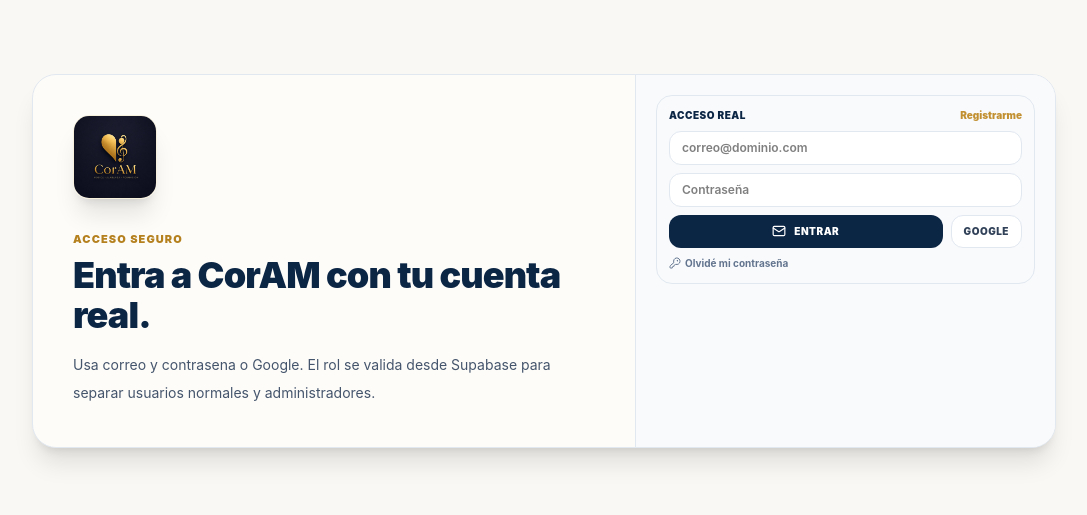
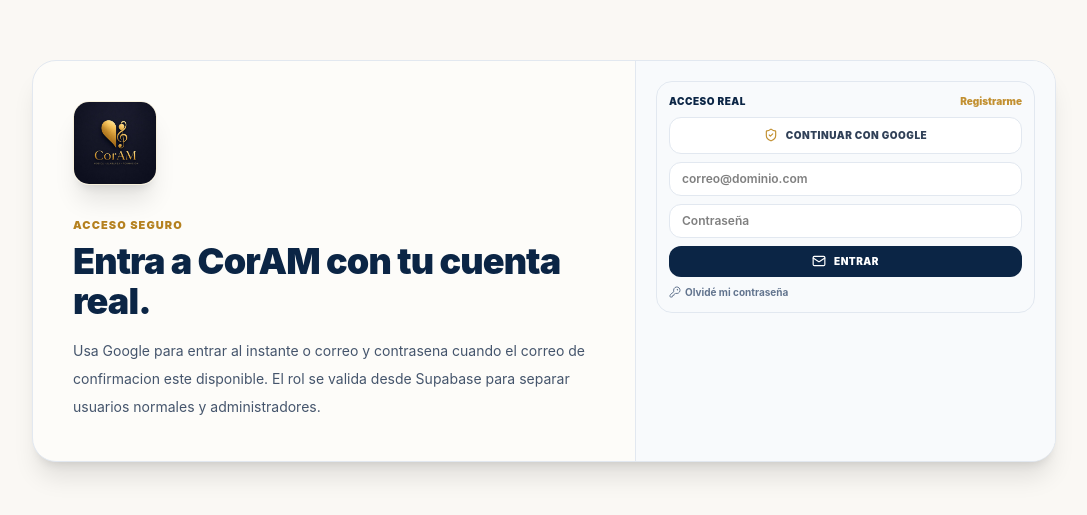
Before and after one commit to alvarezgiljuandavid7-ai/coram, a React (Vite) app: page /login in a window 1280 px wide. Shown: the part 139-654 px from the top of the page, without its empty margins (96-1183 px from the left). Built offline with nearby package versions, Linux system fonts and the light colour scheme; no server answers; the database is empty.

Commit message:
Promote Google signup path

```diff
--- a/src/components/AuthPanel.tsx
+++ b/src/components/AuthPanel.tsx
@@ -114,6 +114,18 @@
       </div>
 
       <div className="space-y-2">
+        {!auth.recoveryMode && mode !== 'reset' && (
+          <button
+            type="button"
+            disabled={working}
+            onClick={() => void startGoogleSignIn()}
+            className="flex w-full items-center justify-center gap-2 rounded-xl border border-slate-200 bg-white px-3 py-2.5 text-[10px] font-black uppercase tracking-wider text-slate-700 hover:bg-slate-100 disabled:cursor-wait disabled:text-slate-400"
+          >
+            {working ? <Loader2 className="h-3.5 w-3.5 animate-spin" /> : <ShieldCheck className="h-3.5 w-3.5 text-[#C29031]" />}
+            <span>Continuar con Google</span>
+          </button>
+        )}
+
         {mode === 'signup' && !auth.recoveryMode && (
           <input
             value={fullName}
@@ -161,18 +173,8 @@
             className="flex flex-1 items-center justify-center gap-2 rounded-xl bg-[#0B2545] px-3 py-2 text-[10px] font-black uppercase tracking-wider text-white hover:bg-slate-900 disabled:cursor-wait disabled:bg-slate-400"
           >
             {working ? <Loader2 className="h-3.5 w-3.5 animate-spin" /> : <Mail className="h-3.5 w-3.5" />}
-            <span>{auth.recoveryMode ? 'Actualizar' : mode === 'reset' ? 'Enviar' : 'Entrar'}</span>
+            <span>{auth.recoveryMode ? 'Actualizar' : mode === 'reset' ? 'Enviar' : mode === 'signup' ? 'Crear cuenta' : 'Entrar'}</span>
           </button>
-          {!auth.recoveryMode && mode === 'signin' && (
-            <button
-              type="button"
-              disabled={working}
-              onClick={() => void startGoogleSignIn()}
-              className="rounded-xl border border-slate-200 bg-white px-3 py-2 text-[10px] font-black uppercase tracking-wider text-slate-700 hover:bg-slate-100"
-            >
-              Google
-            </button>
-          )}
         </div>
 
         {!auth.recoveryMode && (
--- a/src/pages/LoginPage.tsx
+++ b/src/pages/LoginPage.tsx
@@ -22,8 +22,8 @@
             Entra a CorAM con tu cuenta real.
           </h1>
           <p className="mt-4 max-w-xl text-sm leading-7 text-slate-600">
-            Usa correo y contrasena o Google. El rol se valida desde Supabase para separar usuarios normales y
-            administradores.
+            Usa Google para entrar al instante o correo y contrasena cuando el correo de confirmacion este disponible.
+            El rol se valida desde Supabase para separar usuarios normales y administradores.
           </p>
         </div>
         <div className="border-t border-slate-200 bg-slate-50 p-5 md:border-l md:border-t-0">
```
